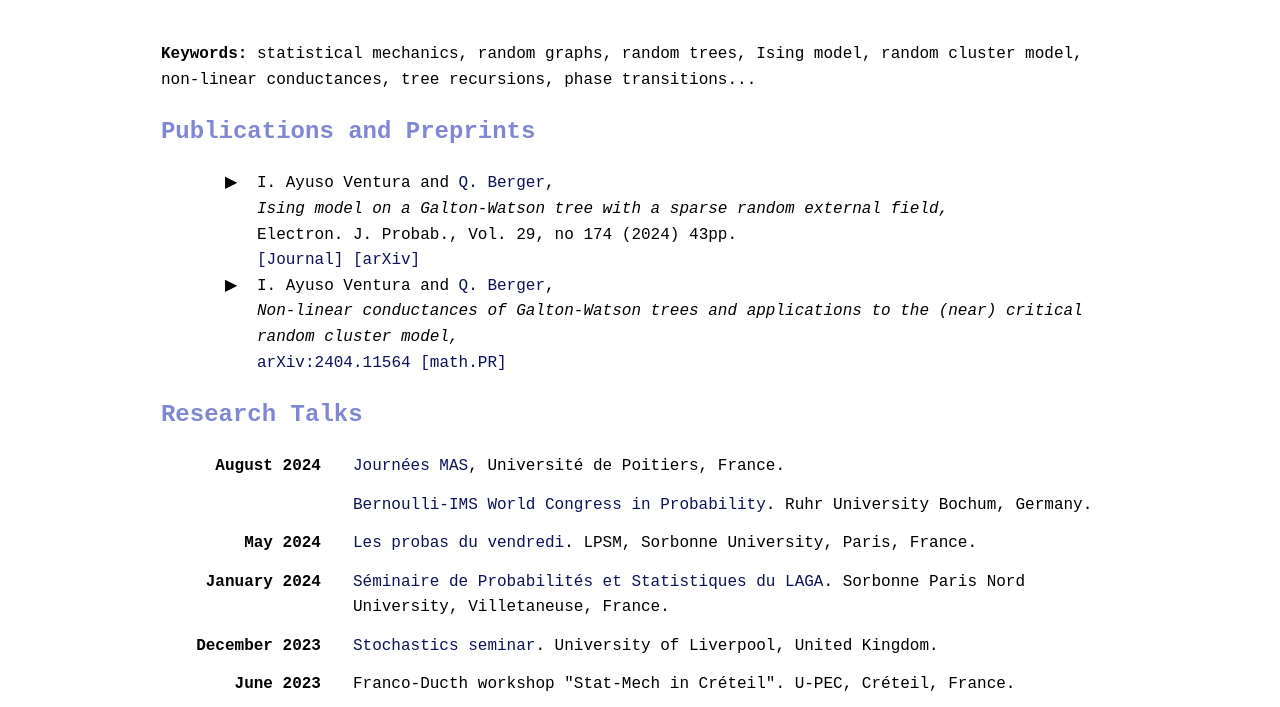
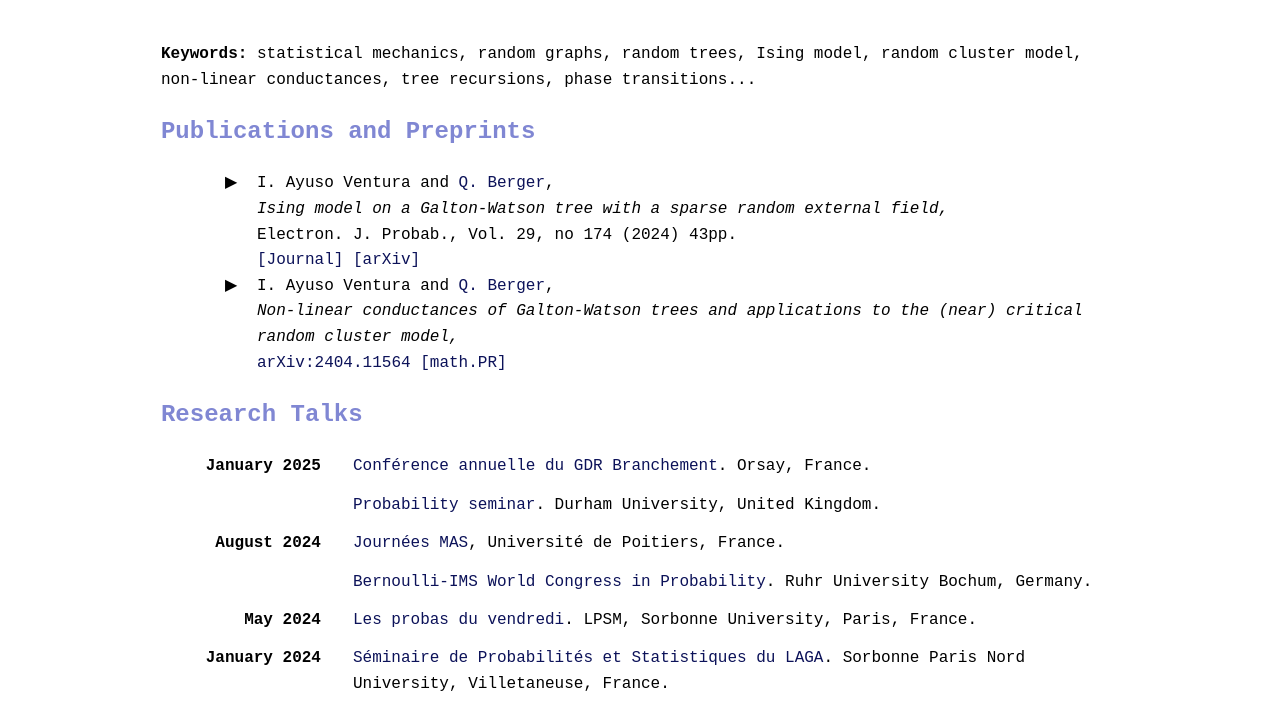
Before and after one commit to ireneayusoventura/ireneayusoventura.github.io, a plain HTML site: page research.html in a window 1280 px wide. Shown: the part 70-777 px from the top of the page. Drawn offline with Linux system fonts and the light colour scheme.

Commit message:
Update research.html
talks Jan 25

```diff
--- a/research.html
+++ b/research.html
@@ -34,6 +34,12 @@
         <h2>Research Talks</h2>
         <section class="research-talks">
             <div class="grid">
+                <div class="month">January 2025</div>
+                <div class="talk"> <a href="https://indico.math.cnrs.fr/event/12161/overview">Conférence annuelle du GDR Branchement</a>. Orsay, France.</div>
+
+                <div class="month"></div>
+                <div class="talk"> <a href="https://www.maths.dur.ac.uk/seminars/">Probability seminar</a>. Durham University, United Kingdom.</div>
+
                 <div class="month">August 2024</div>
                 <div class="talk"> <a href="https://mas2024.sciencesconf.org">Journées MAS</a>, Université de Poitiers, France.</div>
 
```
